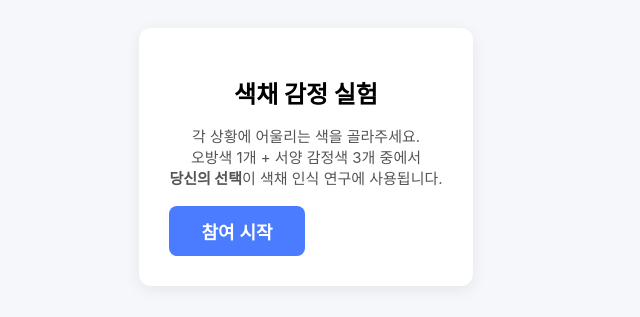
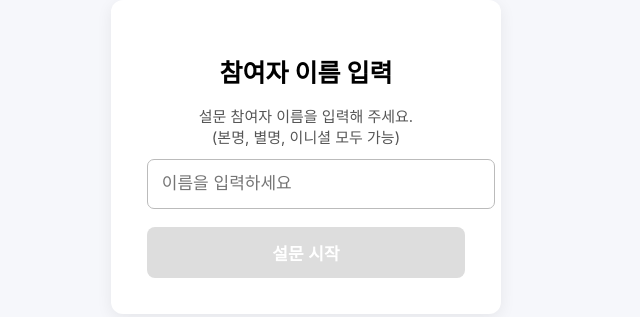
Before and after one commit to sontaei/color-culture-app2, a React (Create React App) app: page / in a window 1280 px wide. Shown: the part 243-560 px from the top of the page, without its empty margins (334-974 px from the left). Built offline with nearby package versions, Linux system fonts and the light colour scheme.

Commit message:
구글 시트 연동 및 이름 입력 기능 적용

```diff
--- a/src/App.js
+++ b/src/App.js
@@ -6,7 +6,6 @@ const QUESTIONS = [
     options: ["빨강", "분홍", "하늘색", "연보라"],
     colors: ["#FF4B4B", "#FF92C2", "#81E3F9", "#CAB7FF"]
   },
-  // ... (다른 질문도 동일하게)
   {
     q: "중요한 면접에서 면접관이 입고 있는 넥타이의 색은?",
     options: ["노랑", "남색", "검정", "초록"],
@@ -26,15 +25,53 @@ const QUESTIONS = [
     q: "깊은 밤 꿈속에서 만난 낯선 사람이 입고 있던 옷의 색은?",
     options: ["검정", "자주색", "회색", "짙은 녹색"],
     colors: ["#222222", "#7D3C98", "#BDBDBD", "#006400"]
-  },
+  }
 ];
 
+const SHEET_URL = "https://script.google.com/macros/s/AKfycbzKyKTWpJTHKAVwMgbZmDo0kYmpZ_TlwxaDMiN98_xShL4fktR7PoWClwmOuh7gscZ6tQ/exec";
+
 function App() {
+  const [name, setName] = useState("");
+  const [nameDone, setNameDone] = useState(false);
   const [step, setStep] = useState(0);
   const [answers, setAnswers] = useState(Array(QUESTIONS.length).fill(null));
   const [selected, setSelected] = useState(null);
+  const [sending, setSending] = useState(false);
 
-  const handleSubmit = (e) => {
+  // 이름 입력 화면
+  if (!nameDone) {
+    return (
+      <div style={{minHeight:"100vh",display:"flex",justifyContent:"center",alignItems:"center",background:"#F6F7FB"}}>
+        <div style={{background:"white",padding:36,borderRadius:12,boxShadow:"0 4px 16px rgba(0,0,0,0.07)",maxWidth:400}}>
+          <h1 style={{fontSize:25, fontWeight:700, marginBottom:16, textAlign:"center"}}>참여자 이름 입력</h1>
+          <p style={{color:"#555",fontSize:15, textAlign:"center", marginBottom:12}}>
+            설문 참여자 이름을 입력해 주세요.<br />(본명, 별명, 이니셜 모두 가능)
+          </p>
+          <input
+            type="text"
+            value={name}
+            onChange={e=>setName(e.target.value)}
+            placeholder="이름을 입력하세요"
+            style={{
+              width:"100%",padding:"14px",fontSize:17,borderRadius:7,border:"1.5px solid #bbb",marginBottom:18
+            }}
+          />
+          <button
+            onClick={()=>name && setNameDone(true)}
+            disabled={!name}
+            style={{
+              width:"100%",padding:"13px 0",background:name?"#4B7BFF":"#ddd",color:"white",border:"none",borderRadius:8,fontWeight:600,fontSize:17,cursor:name?"pointer":"not-allowed"
+            }}
+          >
+            설문 시작
+          </button>
+        </div>
+      </div>
+    );
+  }
+
+  // 설문 끝나면 구글시트로 전송
+  const handleSubmit = async (e) => {
     e.preventDefault();
     const nextAnswers = [...answers];
     nextAnswers[step - 1] = selected;
@@ -44,81 +81,38 @@ function App() {
     if (step < QUESTIONS.length) {
       setStep(step + 1);
     } else {
+      setSending(true);
+      try {
+        await fetch(SHEET_URL, {
+          method: "POST",
+          headers: { "Content-Type": "application/json" },
+          body: JSON.stringify({
+            name,
+            answers: nextAnswers
+          }),
+        });
+      } catch (err) {
+        alert("응답 전송에 실패했습니다! (인터넷 확인)");
+      }
+      setSending(false);
       setStep(step + 1);
     }
   };
 
-  if (step === 0) {
+  if (step > QUESTIONS.length) {
     return (
-      <div style={{
-        minHeight:"100vh",
-        display:"flex",
-        justifyContent:"center",
-        alignItems:"center",
-        background:"#F6F7FB"
-      }}>
-        <div style={{
-          background:"white",
-          padding:30,
-          borderRadius:12,
-          boxShadow:"0 4px 16px rgba(0,0,0,0.07)",
-          maxWidth:400
-        }}>
-          <h1 style={{
-            fontSize:24, fontWeight:700, marginBottom:12, textAlign:"center"
-          }}>색채 감정 실험</h1>
-          <p style={{
-            color:"#555",fontSize:15, textAlign:"center", marginBottom:18
-          }}>
-            각 상황에 어울리는 색을 골라주세요.<br />
-            오방색 1개 + 서양 감정색 3개 중에서<br />
-            <b>당신의 선택</b>이 색채 인식 연구에 사용됩니다.
+      <div style={{minHeight:"100vh",display:"flex",justifyContent:"center",alignItems:"center",background:"#F6F7FB"}}>
+        <div style={{background:"white",padding:36,borderRadius:12,boxShadow:"0 4px 16px rgba(0,0,0,0.07)",maxWidth:400,textAlign:"center"}}>
+          <h2 style={{fontSize:21, fontWeight:700, marginBottom:8}}>참여해주셔서 감사합니다!</h2>
+          <p style={{color:"#666", fontSize:15, marginBottom:15}}>
+            여러분의 데이터는<br />
+            “감정별 색채 인식 연구”에 소중하게 쓰입니다.<br />
+            <span style={{color:"#4B7BFF"}}>(관리자는 구글 시트에서 결과 확인 가능)</span>
           </p>
           <button
-            onClick={() => setStep(1)}
+            onClick={() => { setStep(0); setAnswers(Array(QUESTIONS.length).fill(null)); setNameDone(false); }}
             style={{
-              padding:"12px 32px",background:"#4B7BFF",color:"white",
-              border:"none",borderRadius:8,fontWeight:600,
-              fontSize:18,cursor:"pointer"
-            }}
-          >
-            참여 시작
-          </button>
-        </div>
-      </div>
-    );
-  }
-
-  if (step > QUESTIONS.length) {
-    return (
-      <div style={{
-        minHeight:"100vh",
-        display:"flex",
-        justifyContent:"center",
-        alignItems:"center",
-        background:"#F6F7FB"
-      }}>
-        <div style={{
-          background:"white",
-          padding:30,
-          borderRadius:12,
-          boxShadow:"0 4px 16px rgba(0,0,0,0.07)",
-          maxWidth:400,textAlign:"center"
-        }}>
-          <h2 style={{
-            fontSize:20, fontWeight:700, marginBottom:8
-          }}>참여해주셔서 감사합니다!</h2>
-          <p style={{
-            color:"#666", fontSize:15, marginBottom:15
-          }}>
-            여러분의 데이터는<br />
-            “감정별 색채 인식 연구”에 소중하게 쓰입니다.
-          </p>
-          <button
-            onClick={() => { setStep(0); setAnswers(Array(QUESTIONS.length).fill(null)); }}
-            style={{
-              padding:"10px 28px",background:"#B7D2FF",color:"#244177",
-              border:"none",borderRadius:8,fontWeight:600,fontSize:16,cursor:"pointer"
+              padding:"10px 28px",background:"#B7D2FF",color:"#244177",border:"none",borderRadius:8,fontWeight:600,fontSize:16,cursor:"pointer"
             }}
           >
             처음으로
@@ -128,7 +122,8 @@ function App() {
     );
   }
 
-  const currQ = QUESTIONS[step - 1];
+  // 설문 질문 화면
+  const currQ = QUESTIONS[step];
 
   return (
     <div style={{
@@ -148,7 +143,7 @@ function App() {
       }}>
         <h2 style={{
           fontSize:21,fontWeight:700,marginBottom:28, textAlign:"center"
-        }}>{`Q${step}. ${currQ.q}`}</h2>
+        }}>{`Q${step+1}. ${currQ.q}`}</h2>
         <form onSubmit={handleSubmit} style={{
           display:"flex",flexDirection:"column",alignItems:"center",gap:22
         }}>
@@ -190,20 +185,20 @@ function App() {
           )}
           <button
             type="submit"
-            disabled={!selected}
+            disabled={!selected || sending}
             style={{
               width:180,padding:"15px 0",background: selected ? "#FF80B7":"#ddd",
               color: selected ? "white":"#888",
               border:"none",borderRadius:7,fontWeight:700,fontSize:18,cursor: selected ? "pointer":"not-allowed"
             }}
           >
-            제출하기
+            {step === QUESTIONS.length - 1 ? "제출하기" : "다음"}
           </button>
         </form>
         <div style={{
           marginTop:22, fontSize:13, color:"#888", textAlign:"center"
         }}>
-          {`상황 ${step} / ${QUESTIONS.length}`}
+          {`상황 ${step+1} / ${QUESTIONS.length}`}
         </div>
       </div>
     </div>
```
